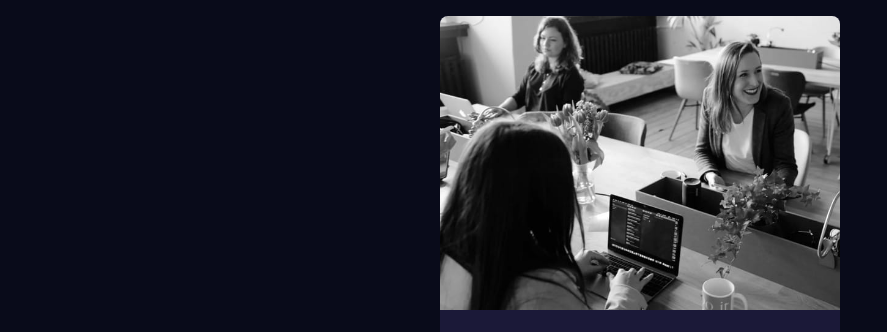
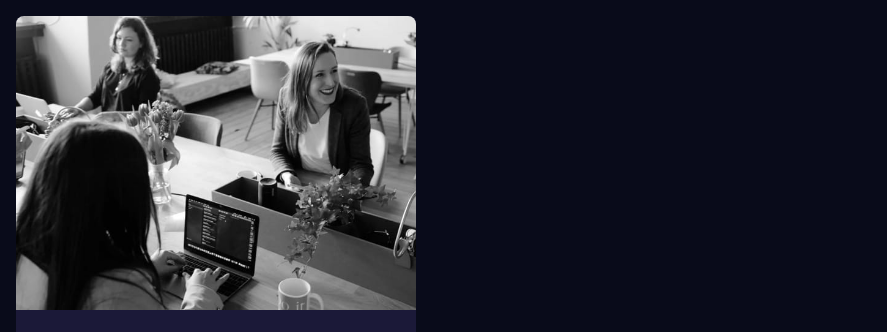
Before and after one commit to samiy99/stats-preview-card-component-main, a plain HTML site: page index.html in a window 1280 px wide. Shown: the top 332 px of the page, without its empty margins (0-887 px from the left). Drawn offline with Linux system fonts and the light colour scheme.

Commit message:
css change

```diff
--- a/style.css
+++ b/style.css
@@ -91,8 +91,8 @@ h3 {
 
 
 body {
-    display: grid;
-    place-content: center;
+
+
     font-family: var(--ff-accent);
     font-weight: var(--fw-regular);
     font-size: .9rem;
```
